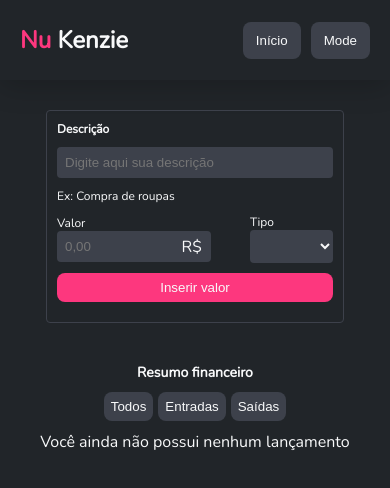
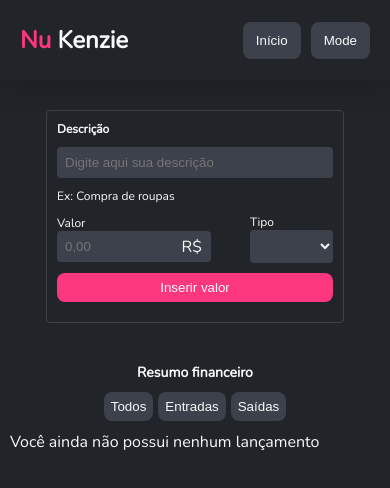
Before and after one commit to rogeraguiar0/nu-kenzie, a React (Create React App) app in the folder m3-nu-kenzie/: page / in a window 390 px wide. Both pictures are taken after a click on the button "Iniciar". Shown: the top 488 px of the page. Built offline with nearby package versions, Linux system fonts and the light colour scheme.

Commit message:
feat: card styles in mobile

```diff
--- a/m3-nu-kenzie/src/components/Main/index.css
+++ b/m3-nu-kenzie/src/components/Main/index.css
@@ -128,6 +128,10 @@ input::-webkit-inner-spin-button {
   font-size: var(--text-size-2);
 }
 
+.resume {
+  width: 100%;
+}
+
 .resume div {
   display: flex;
   align-items: center;
@@ -178,8 +182,8 @@ input::-webkit-inner-spin-button {
 
 .resume > ul li div {
   display: flex;
+  flex-direction: row;
   justify-content: space-between;
-  gap: 20px;
 }
 
 @media (min-width: 768px) {
```
